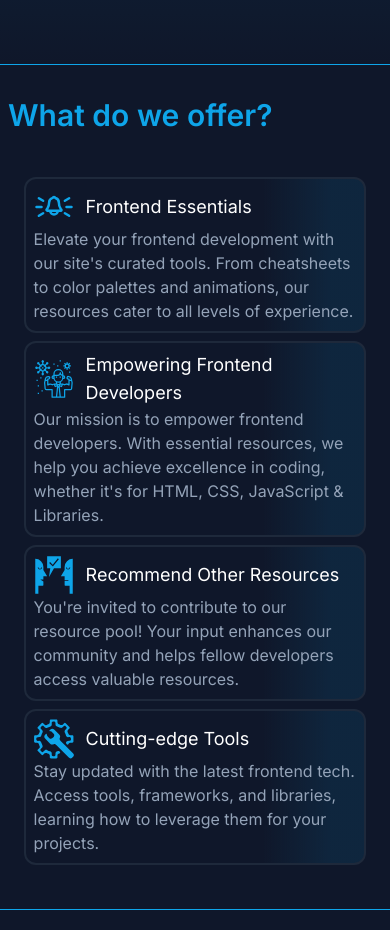
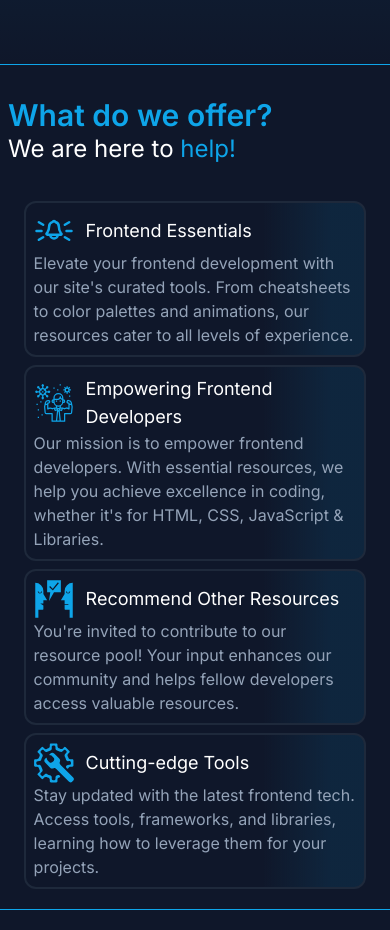
Before and after one commit to dustinsoos/frontend-assets, a Next.js app: page / in a window 390 px wide. Shown: the part 780-1710 px from the top of the page. Built offline with nearby package versions, Linux system fonts and the light colour scheme.

Commit message:
small changes to text

```diff
--- a/app/components/Cards.jsx
+++ b/app/components/Cards.jsx
@@ -38,7 +38,7 @@ export default function Cards() {
           <h3 className="  text-sky-500 text-3xl items-center font-semibold pt-8  md:pt-8  md:mb-0  lg:pt-64">
             What do we offer?
           </h3>
-          <h4 className=" hidden mb-4 md:pb-8  text-white text-2xl md:block">
+          <h4 className="  mb-4 md:pb-8  text-white text-2xl md:block">
             We are here to <span className="text-sky-500">help!</span>
           </h4>
         </div>
```
